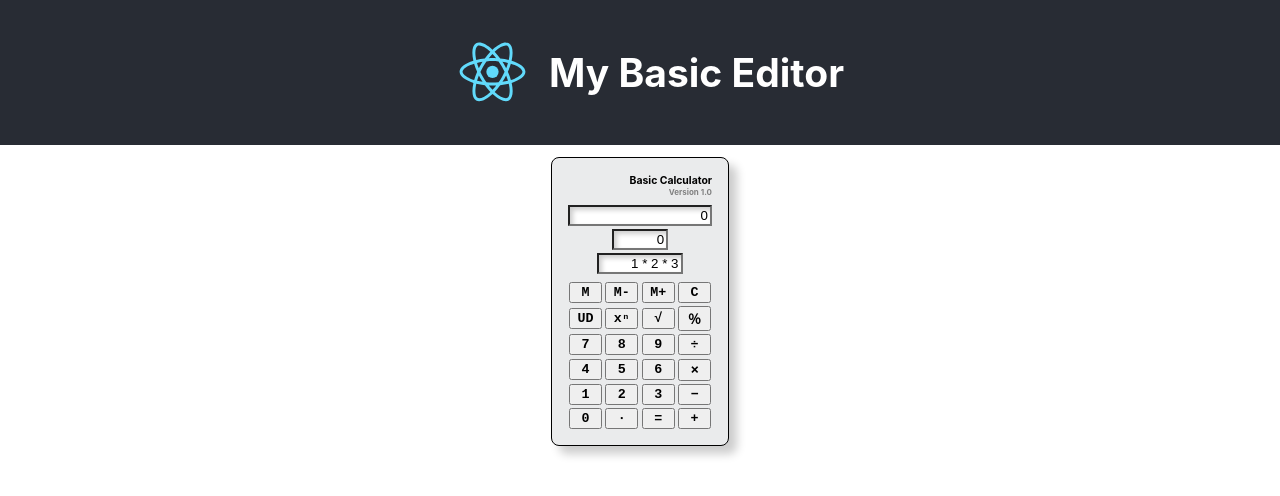
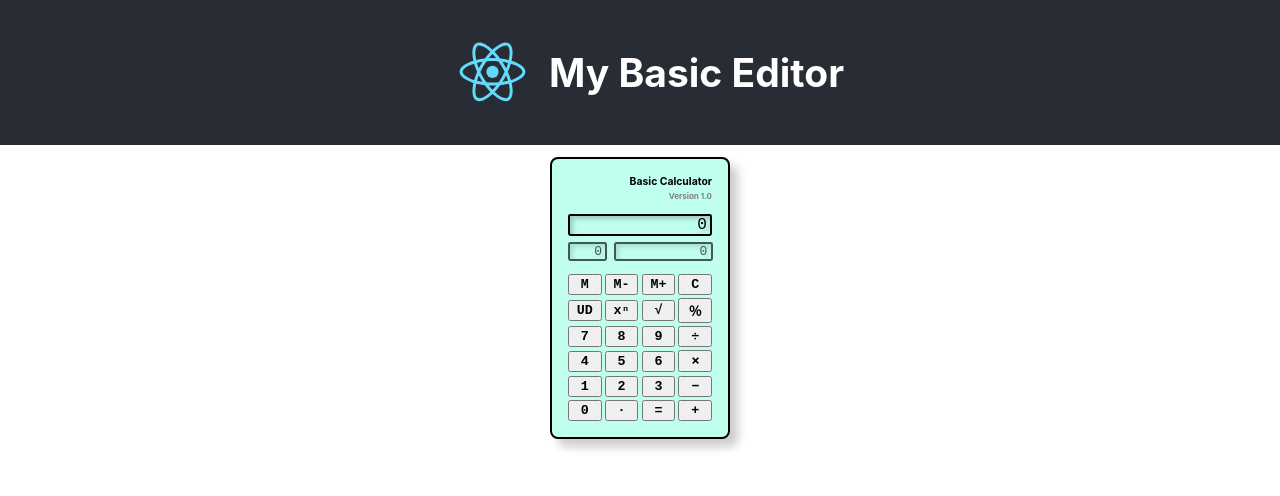
Before and after one commit to PaulD-LeWagon/react-playground, a React (Create React App) app: page / in a window 1280 px wide. Shown: the top 496 px of the page. Built offline with nearby package versions, Linux system fonts and the light colour scheme.

Commit message:
Implement new Display component

```diff
--- a/src/calculator/Calculator.css
+++ b/src/calculator/Calculator.css
@@ -1,77 +1,43 @@
 div.calculator {
   --calc-app-width: 9rem;
-  --calc-app-bg-color: #eaebec;
+  --calc-app-bg-color: #c0ffee;
+
+  --calc-border-style: solid;
+  --calc-border-width: 0.15rem;
+  --calc-border-color: black;
+  --calc-border-rad: 0.5rem;
+  --calc-border: var(--calc-border-style) var(--calc-border-width)
+    var(--calc-border-color);
+
+  --calc-flex: flex;
+  --calc-jc-c: center;
+  --calc-jc-e: flex-end;
+  --calc-ai-c: center;
+  --calc-ai-e: flex-end;
+  --calc-fd-r: row;
+  --calc-fd-c: column;
+  --calc-fw: wrap;
+
+  --calc-g-1: 0.2rem;
+  --calc-g-2: calc(var(--calc-g-1) * 2);
+  --calc-g-3: calc(var(--calc-g-2) * 2);
+
+  /* The Calc App Styling starts here... */
+  display: var(--calc-flex);
+  justify-content: var(--calc-jc-c);
+  align-items: var(--calc-ai-c);
+  flex-direction: var(--calc-fd-c);
+  gap: var(--calc-g-3);
 
   width: var(--calc-app-width);
   background-color: var(--calc-app-bg-color);
-}
+  border-style: var(--calc-border-style);
+  border-width: var(--calc-border-width);
+  border-color: var(--calc-border-color);
+  border-radius: var(--calc-border-rad);
 
-.flex-box-cc {
-  display: flex;
-  justify-content: center;
-  align-items: center;
-}
-.flex-box-ec {
-  display: flex;
-  justify-content: center;
-  align-items: flex-end;
-}
-
-.flex-col {
-  flex-direction: column;
-}
-.flex-row {
-  flex-direction: row;
-}
-
-.flex-gap-1 {
-  gap: 0.2rem;
-}
-.flex-gap-2 {
-  gap: 0.5rem;
-}
-.flex-gap-2-1 {
-  row-gap: 0.2rem;
-  column-gap: 0.5rem;
-}
-
-.flex-w {
-  flex-wrap: wrap;
-}
-
-div.calculator .fg-1 {
-  flex-grow: 1;
-}
-div.calculator .fg-2 {
-  flex-grow: 2;
-}
-div.calculator .fg-3 {
-  flex-grow: 3;
-}
-div.calculator .fg-4 {
-  flex-grow: 4;
-}
-div.calculator .fg-5 {
-  flex-grow: 5;
-}
-div.calculator .fg-6 {
-  flex-grow: 6;
-}
-
-.flex-b-2-fifths {
-  flex-basis: calc(var(--calc-app-width) * (2 / 5) - 0.58rem);
-}
-.flex-b-3-fifths {
-  flex-basis: calc(var(--calc-app-width) * (3 / 5) - 0.58rem);
-}
-
-div.calculator {
-  /* width: 9rem; */
   margin: 0.75rem auto;
   padding: 1rem;
-
-  border: solid 1px black;
-  border-radius: 0.5rem;
   box-shadow: 8px 8px 10px rgba(0, 0, 0, 0.2);
 }
 
@@ -79,7 +45,33 @@ div.calculator * {
   margin: 0;
 }
 
+div.calculator input {
+  text-align: right;
+  /* Fix the widths so flex can resize them */
+  min-width: none;
+  width: 100%;
+}
+
+div.calculator button {
+  font-weight: bold;
+  flex: 1 1 23%;
+}
+div.calculator button:hover {
+  box-shadow: 1px 1px 1px rgba(0, 0, 0, 0.3);
+}
+div.calculator button:active {
+  text-shadow: 2px 2px 3px rgba(0, 0, 0, 0.3);
+  box-shadow: inset 1px 1px 2px rgba(0, 0, 0, 0.4);
+}
+
 div.calculator > header {
+  /* calc-header */
+  display: var(--calc-flex);
+  justify-content: var(--calc-jc-c);
+  align-items: var(--calc-ai-e);
+  flex-direction: var(--calc-fd-c);
+  gap: var(--calc-g-1);
+
   width: 100%;
 }
 div.calculator > header .calc-title {
@@ -90,35 +82,107 @@ div.calculator > header .calc-sub-title {
   color: gray;
 }
 
-div.calculator input {
-  min-width: none;
-  width: 100%;
-  text-align: right;
-}
-
-/* div.calculator > div.calc-display {
-} */
-
-div.calculator > div.calc-display > input {
-  box-shadow: inset 3px 3px 5px rgba(0, 0, 0, 0.2);
-}
-/* div.calculator > div.calc-display > div.calc-sub-display {
-}
-div.calculator > div.calc-display > div.calc-sub-display > input {
-} */
-div.calculator > input,
-div.calculator div.calc-keypad * {
+div.calculator > div.calc-display-container *,
+div.calculator > div.calc-keypad * {
   font-family: monospace;
 }
 
-div.calculator button {
-  font-weight: bold;
-  flex: 0 0 23%;
+/* START Calculator Display Styles ------------------------------------------ */
+div.calc-display-container {
+  /* border: dashed 2px red; */
+  width: 100%;
+  display: var(--calc-flex);
+  flex-direction: var(--calc-fd-c);
+  gap: var(--calc-g-2);
 }
-div.calculator button:hover {
-  box-shadow: 1px 1px 1px rgba(0, 0, 0, 0.3);
+div.calc-display-container > .display {
+  flex: 1 1 100%;
+  font-size: large;
 }
-div.calculator button:active {
-  text-shadow: 2px 2px 3px rgba(0, 0, 0, 0.3);
-  box-shadow: inset 1px 1px 2px rgba(0, 0, 0, 0.4);
+div.calc-display-container .display {
+  text-align: right;
+  display: inline-block;
+  padding: 0 0.2rem;
+  border: var(--calc-border);
+  border-radius: calc(var(--calc-border-rad) - 0.35rem);
+  text-shadow: 3px 3px 5px rgba(0, 0, 0, 0.2);
+  box-shadow: inset 3px 3px 5px rgba(0, 0, 0, 0.2);
 }
+.calc-sub-display-container {
+  display: var(--calc-flex);
+  justify-content: var(--calc-jc-c);
+  align-items: var(--calc-ai-c);
+  flex-direction: var(--calc-fd-r);
+  gap: var(--calc-g-2);
+  width: 100%;
+}
+div.calc-sub-display-container .sub.display {
+  opacity: 0.65;
+}
+div.calc-sub-display-container .calc-memory.sub.display {
+  flex: 0 0 20%;
+}
+div.calc-sub-display-container .calc-calculation-sub-display-wrapper {
+  flex: 0 1 80%;
+  display: flex;
+}
+div.calc-sub-display-container .calc-calculation.sub.display {
+  flex: 1 0 90%;
+  overflow: hidden;
+  display: inline-block;
+}
+/* .calc-sub-display-container .calc-memory {} */
+.calc-sub-display-container .calc-calculation-sub-display-wrapper {
+  position: relative;
+}
+.calc-sub-display-container .calc-calculation:hover {
+  cursor: pointer;
+}
+.calc-sub-display-container
+  .calc-calculation-sub-display-wrapper
+  .calc-history-list {
+  position: absolute;
+  top: 1.5rem;
+  right: 0px;
+  z-index: 1000;
+  background-color: var(--calc-app-bg-color);
+  border: solid 1px black;
+  border-radius: 0 0 .25rem .25rem;
+  min-width: 150%;
+  font-size: smaller;
+  text-align: right;
+}
+.calc-sub-display-container
+  .calc-calculation-sub-display-wrapper
+  .calc-history-list.hide {
+  display: none;
+}
+.calc-sub-display-container
+  .calc-calculation-sub-display-wrapper
+  .calc-history-list
+  ul {
+  list-style: none;
+  margin: 0;
+  padding: 0.2rem 0 0 0;
+  border: 0;
+}
+.calc-sub-display-container
+  .calc-calculation-sub-display-wrapper
+  .calc-history-list
+  ul
+  li {
+  padding: 0 0.3rem 0.2rem 0.3rem;
+}
+/* END Calculator Display Styles -------------------------------------------- */
+
+/* START Keypad Styles ------------------------------------------------------ */
+div.calculator div.calc-keypad {
+  /* calc-keypad flex-box-cc flex-w flex-gap-1 */
+  display: var(--calc-flex);
+  justify-content: var(--calc-jc-c);
+  align-items: var(--calc-ai-c);
+  flex-direction: var(--calc-fd-r);
+  flex-wrap: var(--calc-fw);
+  gap: var(--calc-g-1);
+}
+/* END Keypad Styles -------------------------------------------- */
--- a/src/calculator/Calculator.js
+++ b/src/calculator/Calculator.js
@@ -13,7 +13,14 @@ export default function Calculator() {
   const [history, setHistory] = useState([appState])
 
   const getCurrentCalculation = () => {
-    return "1 * 2 * 3"
+    const calcStack = appState.calcStack
+    const opsStack = appState.opsStack
+    const displayValue = appState.displayValue
+    let formula = ""
+    for (let i in calcStack) {
+      formula += `${calcStack[i]}${opsStack[i]}`
+    }
+    return `${formula}${displayValue}`
   }
 
   const doOperation = (theOperator) => {
@@ -105,7 +112,7 @@ export default function Calculator() {
         })
         break
 
-      case "%":
+      case "％":
         // Add current state to history variable
         setHistory((h) => [appState, ...h])
         // Do percent - i.e. take the input value and convert it to a percentage
@@ -133,19 +140,19 @@ export default function Calculator() {
 
     for (const i in cStack) {
       switch (oStack[i]) {
-        case "RT":
+        case "√":
           total = total ** (1 / Number(cStack[i]))
           break
 
-        case "^":
+        case "xⁿ":
           total = total ** Number(cStack[i])
           break
 
-        case "/":
+        case "÷":
           total /= Number(cStack[i])
           break
 
-        case "*":
+        case "⨯":
           total *= Number(cStack[i])
           break
 
@@ -153,7 +160,7 @@ export default function Calculator() {
           total += Number(cStack[i])
           break
 
-        case "-":
+        case "−":
           total -= Number(cStack[i])
           break
 
@@ -191,7 +198,7 @@ export default function Calculator() {
     setHistory((h) => [appState, ...h])
     theValue = typeof theValue !== "string" ? String(theValue) : theValue
     if (appState.displayValue.length === 1 && appState.displayValue === "0") {
-      if (theValue === ".") {
+      if (theValue === "∙") {
         setAppState((as) => {
           return {
             ...as,
@@ -239,9 +246,9 @@ export default function Calculator() {
     }
   }
 
-  const inputEventHandlers = {
+  const displayEventHandlers = {
     handleInput: (e) => {
-      handleInputChange(e, e.target.value)
+      handleInputChange(e, e.target.innerHTML)
     },
     handleKeyDown: (e) => {
       if (e.key === "Enter") {
@@ -304,7 +311,7 @@ export default function Calculator() {
       title: "Power",
       children: "xⁿ",
       clickHandler: (e) => {
-        handleOperatorButtonClick(e, "^")
+        handleOperatorButtonClick(e, "xⁿ")
       },
     },
     {
@@ -313,7 +320,7 @@ export default function Calculator() {
       title: "Root of x",
       children: "√",
       clickHandler: (e) => {
-        handleOperatorButtonClick(e, "RT")
+        handleOperatorButtonClick(e, "√")
       },
     },
     {
@@ -322,7 +329,7 @@ export default function Calculator() {
       title: "Last input to percent",
       children: "％",
       clickHandler: (e) => {
-        handleCommandButtonClick(e, "%")
+        handleCommandButtonClick(e, "％")
       },
     },
     {
@@ -358,7 +365,7 @@ export default function Calculator() {
       title: "Divide",
       children: "÷",
       clickHandler: (e) => {
-        handleOperatorButtonClick(e, "/")
+        handleOperatorButtonClick(e, "÷")
       },
     },
     {
@@ -394,7 +401,7 @@ export default function Calculator() {
       title: "Multiply",
       children: "⨯",
       clickHandler: (e) => {
-        handleOperatorButtonClick(e, "*")
+        handleOperatorButtonClick(e, "⨯")
       },
     },
     {
@@ -430,7 +437,7 @@ export default function Calculator() {
       title: "Subtract",
       children: "−",
       clickHandler: (e) => {
-        handleOperatorButtonClick(e, "-")
+        handleOperatorButtonClick(e, "−")
       },
     },
     {
@@ -448,7 +455,7 @@ export default function Calculator() {
       title: "",
       children: "∙",
       clickHandler: (e) => {
-        handleNumberButtonClick(e, ".")
+        handleNumberButtonClick(e, "∙")
       },
     },
     {
@@ -509,45 +516,31 @@ export default function Calculator() {
 
   // console.log(console)
 
-  // console.log("To-do:")
-  // console.log("1: [DONE] Push this repo to github! [DONE]")
-  // console.log("2: Display contents of appState.memory store.")
-  // console.log("3: Display calculation sequence as-u-go.")
-  // console.log("4: [DONE] Implement the Undo/history feature. [DONE]")
-  // console.log("5: Start a Basic To-do list component.")
+  console.log("To-do:")
+  console.log("1: [DONE] Push this repo to github! [DONE]")
+  console.log("2: [DONE] Display contents of appState.memory store. [DONE]")
+  console.log("3: [DONE] Display calculation sequence as-u-go. [DONE]")
+  console.log("4: Implement the Undo/history feature.")
+  console.log("5: Bug: When deleting 0 from display.")
+  console.log("6: Bug: Rounding errors ???.")
+  console.log("7: Start a Basic To-do list component.")
 
   return (
-    <div className="calculator flex-box-cc flex-col flex-gap-2">
-      <header className="calc-header flex-box-ec flex-col">
+    <div className="calculator">
+      <header className="calc-header">
         <h4 className="calc-title">Basic Calculator</h4>
         <h5 className="calc-sub-title">Version 1.0</h5>
       </header>
 
-      <div className="calc-display flex-box-cc flex-row flex-w flex-gap-1">
-        <Input
-          inputType="text"
-          inputName="calc-input"
-          className="calc-input fg-1"
-          displayValue={appState.displayValue}
-          {...inputEventHandlers}
-        />
-        <Input
-          inputType="text"
-          inputName="calc-memory-display"
-          className="calc-memory-display flex-b-2-fifths"
-          displayValue={appState.memory}
-          readOnly={true}
-        />
+      <Display
+        curDisplayValue={appState.displayValue}
+        curMemoryValue={appState.memory}
+        curCalculations={getCurrentCalculation()}
+        isEditable={true}
+        {...displayEventHandlers}
+      />
 
-        <Input
-          inputType="text"
-          inputName="calc-current-calculation"
-          className="calc-current-calculation flex-b-3-fifths"
-          displayValue={getCurrentCalculation()}
-        />
-      </div>
-
-      <div className="calc-keypad flex-box-cc flex-w flex-gap-1">
+      <div className="calc-keypad">
         {calcButtons.map((btnData, i) => {
           return (
             <Button
@@ -556,6 +549,51 @@ export default function Calculator() {
             />
           )
         })}
+      </div>
+    </div>
+  )
+}
+
+const Display = ({
+  curDisplayValue,
+  curMemoryValue,
+  curCalculations,
+  handleInput,
+  handleKeyDown,
+  isEditable = false,
+}) => {
+  const [show, setShow] = useState(false)
+  const handleCalculationClick = (e) => {
+    setShow(!show)
+    console.log("Implement history list...")
+  }
+  return (
+    <div className="calc-display-container">
+      <div
+        className="calc-primary display"
+        onInput={handleInput}
+        onKeyDown={handleKeyDown}
+        contentEditable={isEditable}
+        suppressContentEditableWarning={true}>
+        {curDisplayValue}
+      </div>
+      <div className="calc-sub-display-container">
+        <div className="calc-memory sub display">{curMemoryValue}</div>
+        <div className="calc-calculation-sub-display-wrapper">
+          <div
+            className="calc-calculation sub display"
+            onClick={handleCalculationClick}>
+            {curCalculations}
+          </div>
+          <div
+            className={show ? "calc-history-list" : "calc-history-list hide"}>
+            <ul>
+              <li>Version 1</li>
+              <li>Version 2</li>
+              <li>Version 3</li>
+            </ul>
+          </div>
+        </div>
       </div>
     </div>
   )
@@ -578,27 +616,3 @@ export const Button = ({
     </button>
   )
 }
-
-export const Input = ({
-  inputType,
-  inputName,
-  styleObj,
-  className = null,
-  displayValue = null,
-  readOnly = null,
-  handleInput = null,
-  handleKeyDown = null,
-}) => {
-  return (
-    <input
-      type={inputType}
-      name={inputName}
-      className={className}
-      style={styleObj}
-      value={displayValue}
-      onInput={handleInput}
-      onKeyDown={handleKeyDown}
-      readOnly={readOnly}
-    />
-  )
-}
```
